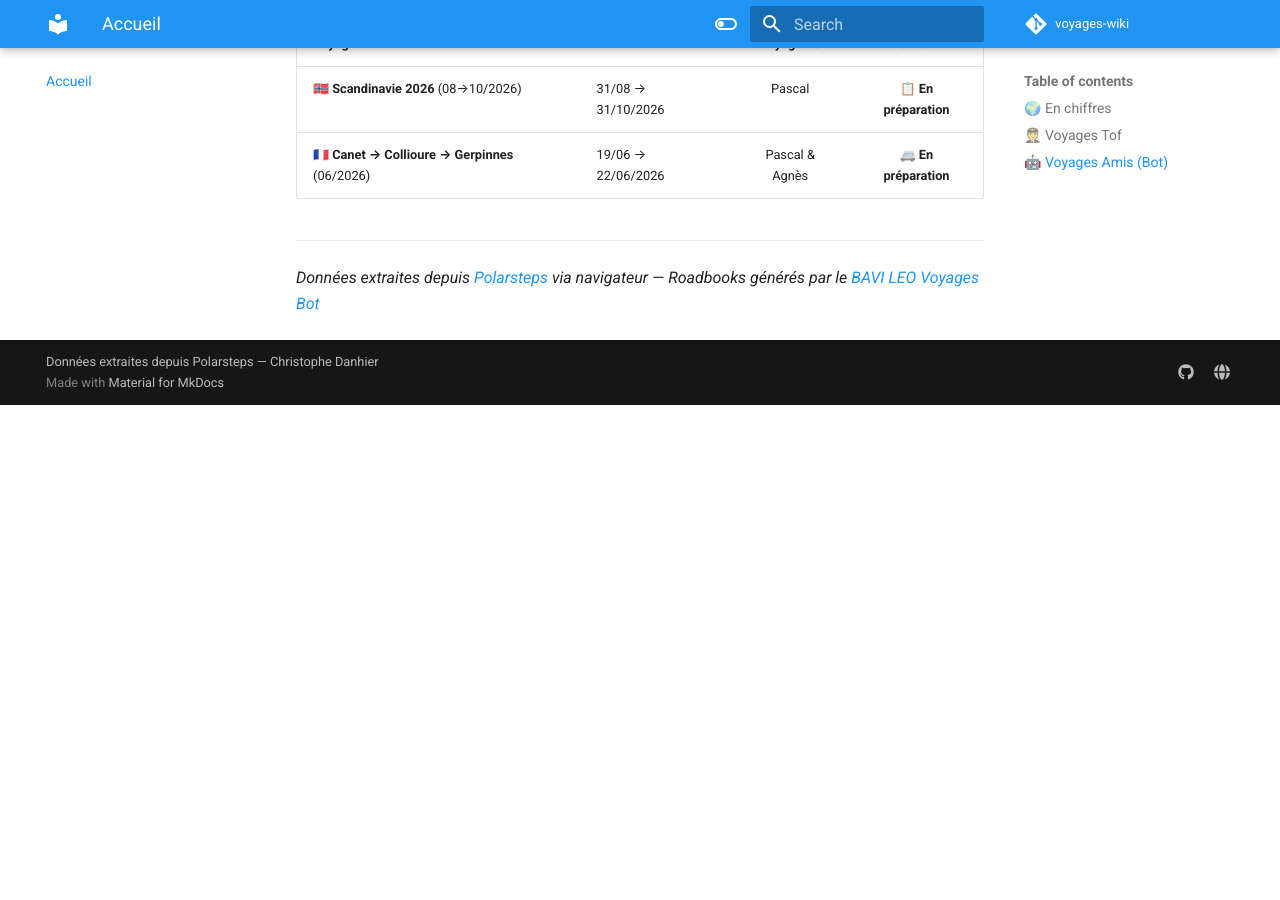
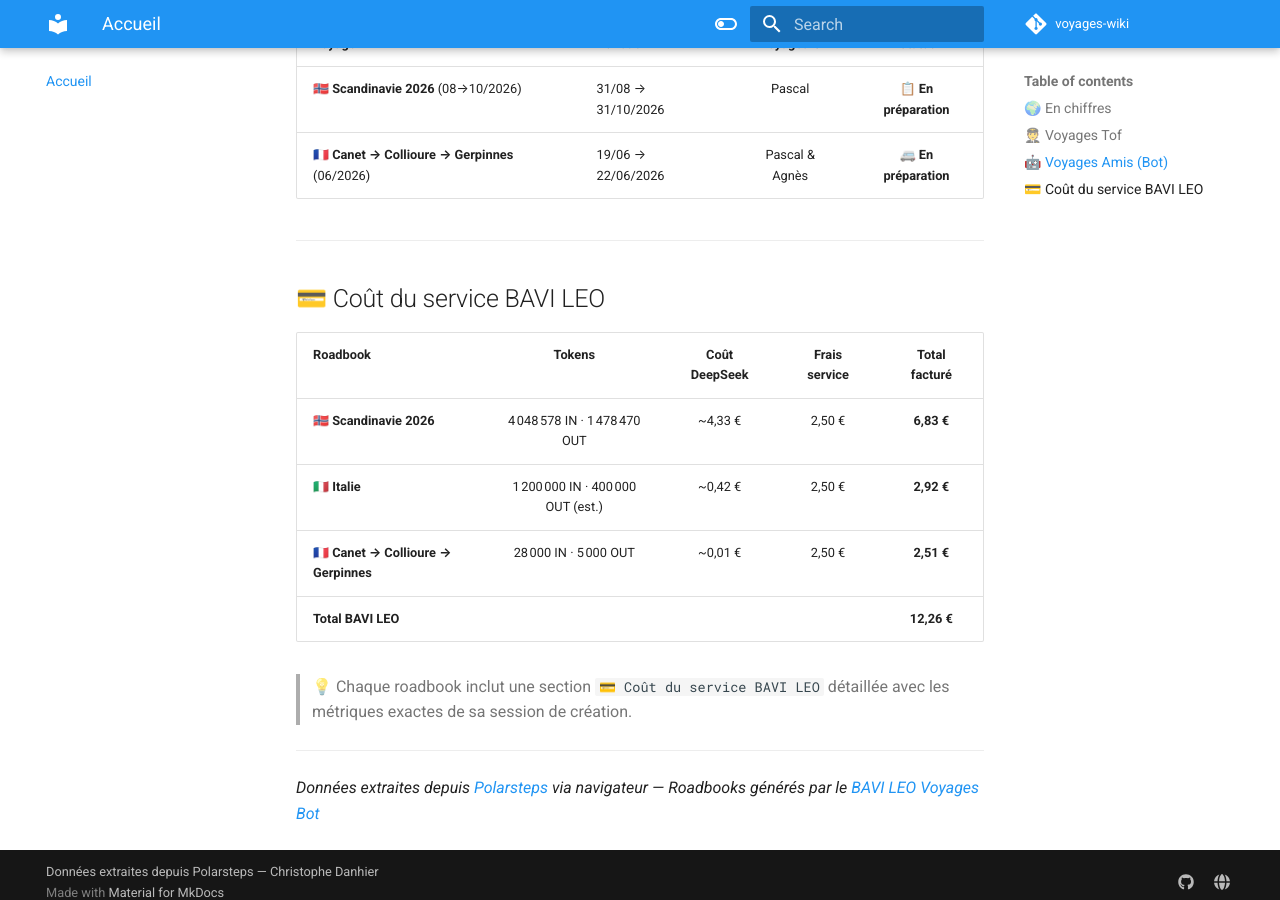
Before and after one commit to christophedanhier-hash/voyages-wiki, an MkDocs documentation site: the page built from docs/index.md, in a window 1280 px wide and 900 px high, scrolled down 1585 px. Built offline with MkDocs 1.6.1 and Material for MkDocs 9.7.7, drawn with Linux system fonts in a browser that asks for light colours; comment, search, counter and statistics services are not loaded; before the commit the page ends 1990 px from its top, so only the background shows below that.

Commit message:
💰 Ajout tableau coûts BAVI LEO sur la page d'accueil

```diff
--- a/docs/index.md
+++ b/docs/index.md
@@ -40,4 +40,17 @@
 
 ---
 
+## 💳 Coût du service BAVI LEO
+
+| Roadbook | Tokens | Coût DeepSeek | Frais service | Total facturé |
+|----------|:------:|:-------------:|:-------------:|:-------------:|
+| **🇳🇴 Scandinavie 2026** | 4 048 578 IN · 1 478 470 OUT | ~4,33 € | 2,50 € | **6,83 €** |
+| **🇮🇹 Italie** | 1 200 000 IN · 400 000 OUT (est.) | ~0,42 € | 2,50 € | **2,92 €** |
+| **🇫🇷 Canet → Collioure → Gerpinnes** | 28 000 IN · 5 000 OUT | ~0,01 € | 2,50 € | **2,51 €** |
+| **Total BAVI LEO** | | | | **12,26 €** |
+
+> 💡 Chaque roadbook inclut une section `💳 Coût du service BAVI LEO` détaillée avec les métriques exactes de sa session de création.
+
+---
+
 *Données extraites depuis [Polarsteps](https://www.polarsteps.com/christophedanhier/) via navigateur — Roadbooks générés par le [BAVI LEO Voyages Bot](https://github.com/christophedanhier-hash/BAVI_LEO)*
```
